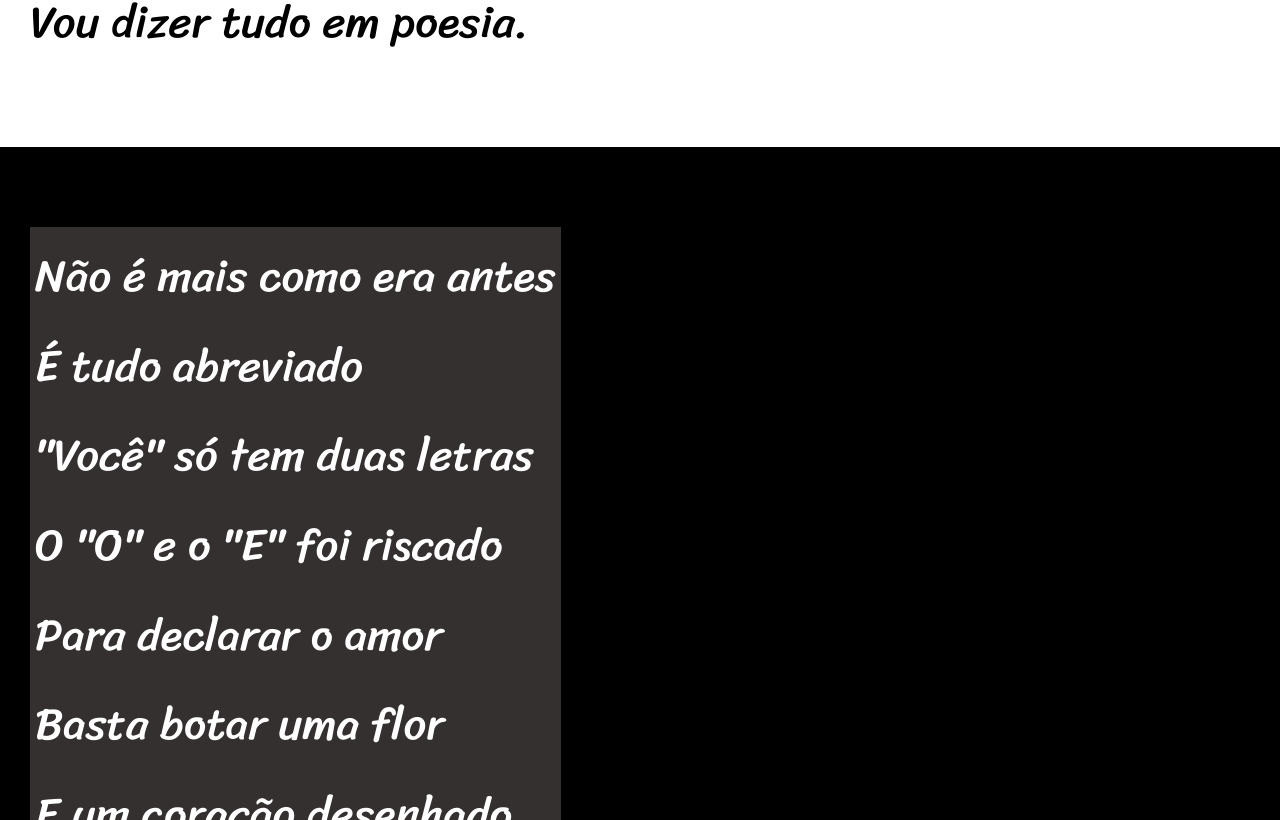
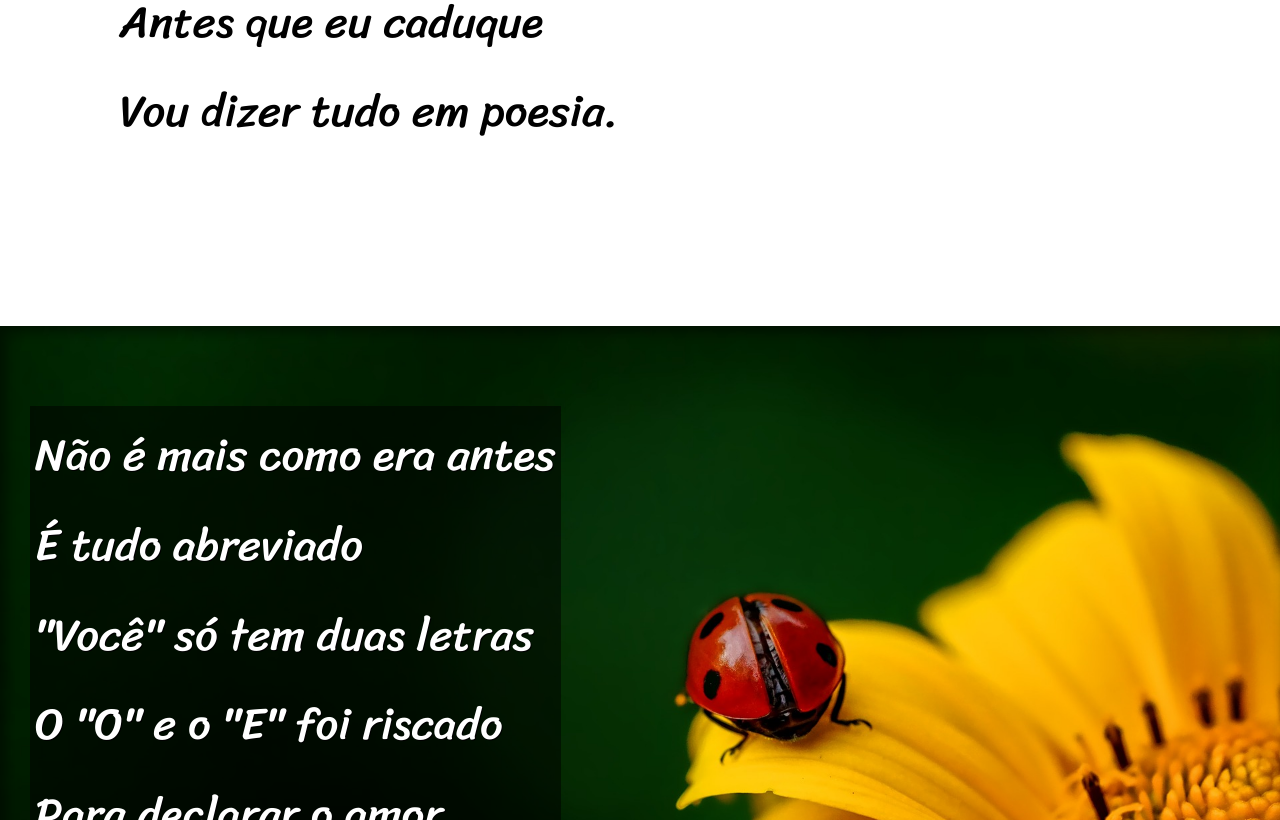
Before and after one commit to talitasdias/html5-css3, a plain HTML site: page desafios/d012/index.html in a window 1280 px wide. Shown: the part 900-1720 px from the top of the page. Drawn offline with Linux system fonts and the light colour scheme.

Commit message:
Projeto Cordel Finalizado

```diff
--- a/desafios/d012/estilo/style.css
+++ b/desafios/d012/estilo/style.css
@@ -57,6 +57,10 @@ section{
     font-size: 3.5vw;
 }
 
+section > p{
+    padding: 2em;
+}
+
 section.normal{
     background-color: white;
     color: black;
@@ -65,12 +69,25 @@ section.normal{
 section.imagem{
     background-color: black;
     color: white;
+    box-shadow: inset 6px 6px 13px rgba(0, 0, 0, 0.479);
+    background-size: cover;
+    background-attachment: fixed;
 }
 
 section.imagem > p {
     display: inline-block;
     padding: 5px;
-    background-color: rgb(53, 48, 48);
+    background-color: rgba(0, 0, 0, 0.514);
+    text-shadow: 1px 1px 0px black;
+}
+
+section#img01{
+    background-image: url(../imagens/background001.jpg);
+    background-position: right center;
+}
+
+section#img02{
+    background-image: url(../imagens/background002.jpg);
 }
 
 footer{
--- a/desafios/d012/index.html
+++ b/desafios/d012/index.html
@@ -27,7 +27,7 @@
     </section>
 
 
-    <section class="imagem">
+    <section class="imagem" id="img01">
         <p>
             Não é mais como era antes <br>
             É tudo abreviado <br>
@@ -62,7 +62,7 @@
     </section>
 
 
-    <section class="imagem">
+    <section class="imagem" id="img02">
         <p>
             Tenho saudade das cartas <br>
             Escritas com a própria mão <br>
```
